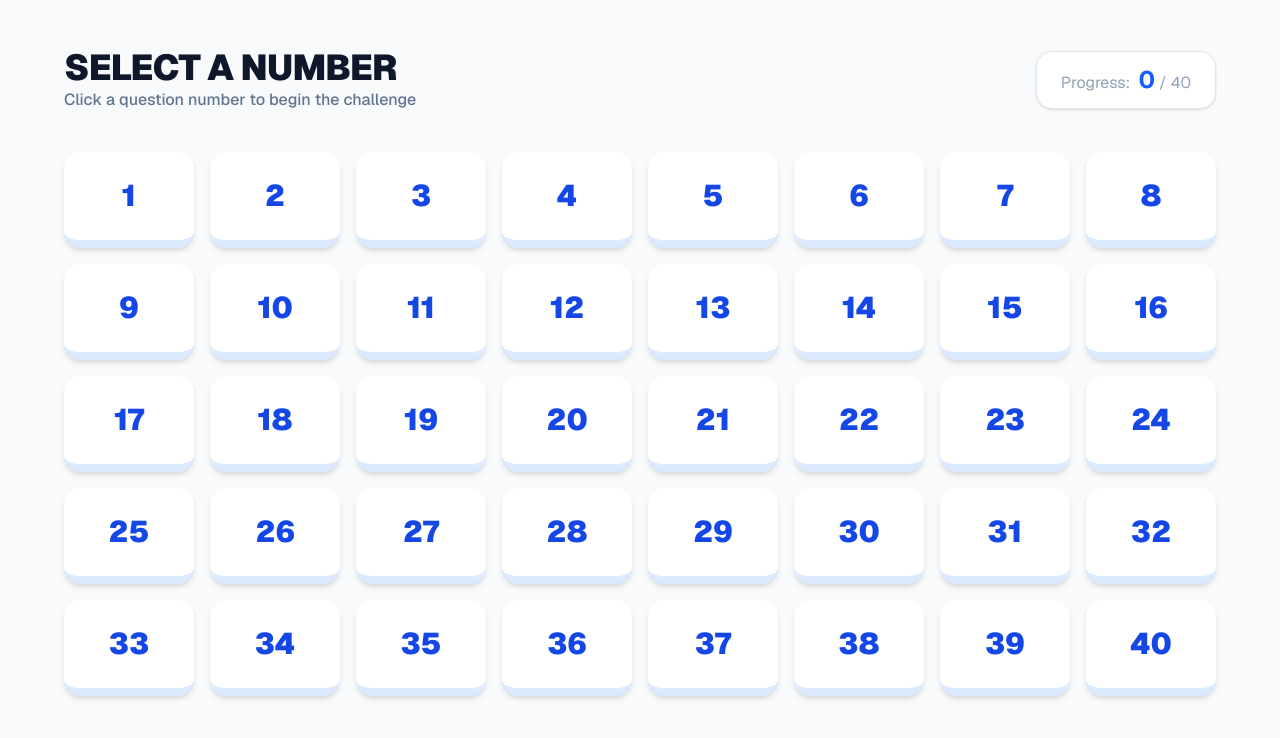
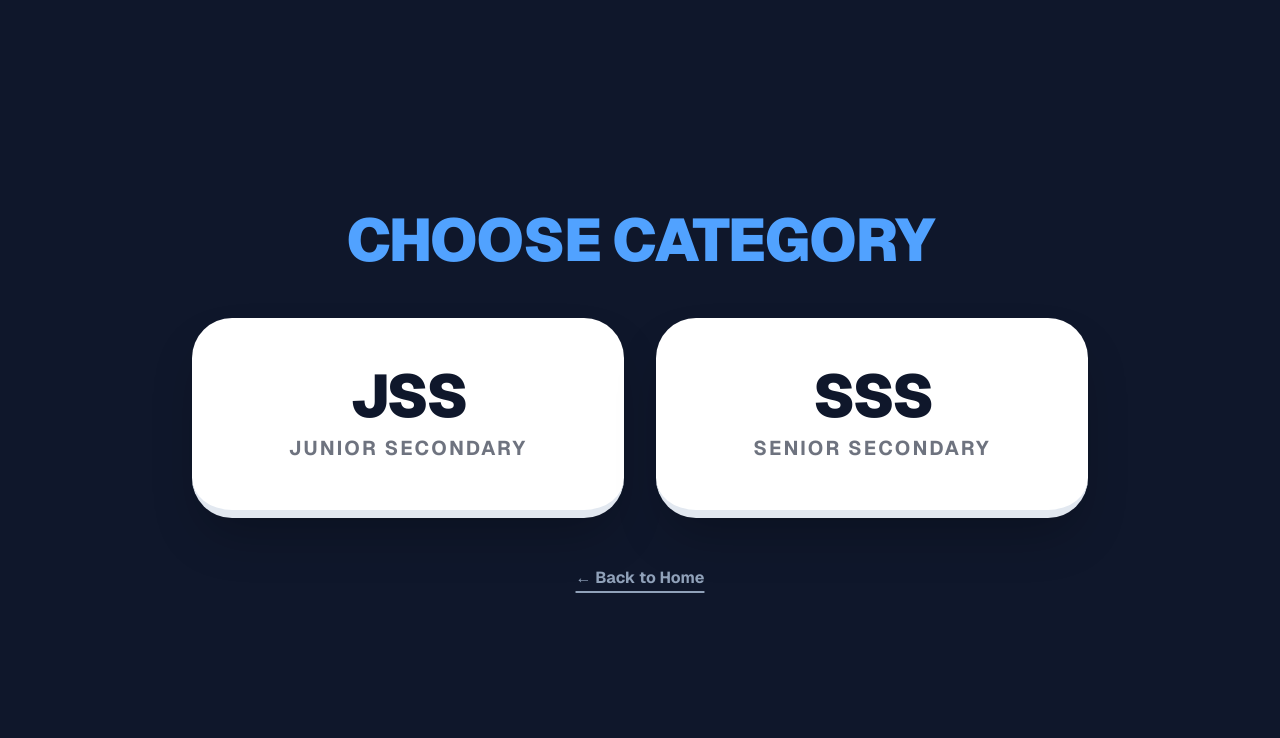
Before and after one commit to Clinton6801/math-quiz, a Next.js app: page / in a window 1280 px wide. Both pictures are taken after a click on the button "CONTINUE TO QUIZ". Shown: the top 738 px of the page. Built offline with nearby package versions, Linux system fonts and the light colour scheme.

Commit message:
categoryy

```diff
--- a/src/app/page.jsx
+++ b/src/app/page.jsx
@@ -6,51 +6,113 @@ import QuizView from '../components/QuizView';
 
 /**
  * MATHOPEDIA MAIN CONTROLLER
- * This file manages the overall state and navigation between the
- * Landing screen, the Question Selection Grid, and the Active Quiz view.
+ * Manages Category Selection (JSS vs SSS) and state across the quiz.
  */
 export default function MathopediaPage() {
-  const [view, setView] = useState('landing');
+  const [view, setView] = useState('landing'); // 'landing', 'category', 'grid', 'quiz'
+  const [category, setCategory] = useState(null); // 'JSS' or 'SSS'
   const [selectedId, setSelectedId] = useState(null);
-  const [usedQuestions, setUsedQuestions] = useState([]);
-  const [category, setCategory] = useState(null); // 'JSS' or 'SSS'
 
-  // Transition to the Grid
-  const handleStart = () => setView('grid');
+  // Track used questions for both categories separately
+  const [usedQuestions, setUsedQuestions] = useState({
+    JSS: [],
+    SSS: []
+  });
 
-  // Handle number selection from the Grid
-  const handleSelect = (id) => {
+  // 1. Landing -> Category Selection
+  const handleStart = () => setView('category');
+
+  // 2. Select Category (JSS/SSS) -> Grid
+  const handleCategorySelect = (cat) => {
+    setCategory(cat);
+    setView('grid');
+  };
+
+  // 3. Grid -> Quiz
+  const handleSelectQuestion = (id) => {
     setSelectedId(id);
     setView('quiz');
   };
 
-  // Logic for completing a question (saving state)
+  // 4. Quiz -> Grid (Mark as complete)
   const handleComplete = () => {
-    if (!usedQuestions.includes(selectedId)) {
-      setUsedQuestions(prev => [...prev, selectedId]);
+    if (category && !usedQuestions[category].includes(selectedId)) {
+      setUsedQuestions(prev => ({
+        ...prev,
+        [category]: [...prev[category], selectedId]
+      }));
     }
     setView('grid');
     setSelectedId(null);
   };
 
-  // Back to grid without marking as complete
+  // Back button logic to navigate through states
   const handleBack = () => {
-    setView('grid');
+    if (view === 'quiz') setView('grid');
+    else if (view === 'grid') setView('category');
+    else if (view === 'category') setView('landing');
     setSelectedId(null);
   };
 
   return (
-    <main className="min-h-screen bg-white">
+    <main className="min-h-screen bg-white font-sans">
+      {/* VIEW: LANDING PAGE */}
       {view === 'landing' && <Landing onStart={handleStart} />}
+
+      {/* VIEW: CATEGORY SELECTION */}
+      {view === 'category' && (
+        <div className="min-h-screen bg-slate-900 flex flex-col items-center justify-center p-6 text-white">
+          <h1 className="text-4xl md:text-6xl font-black mb-12 tracking-tight text-blue-400 text-center uppercase">
+            Choose Category
+          </h1>
+
+          <div className="flex flex-col md:flex-row gap-8 w-full max-w-4xl">
+            {/* JSS BUTTON */}
+            <button
+              onClick={() => handleCategorySelect('JSS')}
+              className="flex-1 bg-white text-slate-900 p-12 rounded-[2.5rem] shadow-2xl hover:bg-blue-600 hover:text-white transition-all transform hover:scale-105 active:scale-95 group border-b-8 border-slate-200 hover:border-blue-800"
+            >
+              <h2 className="text-6xl font-black mb-2 tracking-tighter">JSS</h2>
+              <p className="text-xl font-bold opacity-60 group-hover:opacity-100 uppercase tracking-widest">
+                Junior Secondary
+              </p>
+            </button>
+
+            {/* SSS BUTTON */}
+            <button
+              onClick={() => handleCategorySelect('SSS')}
+              className="flex-1 bg-white text-slate-900 p-12 rounded-[2.5rem] shadow-2xl hover:bg-purple-600 hover:text-white transition-all transform hover:scale-105 active:scale-95 group border-b-8 border-slate-200 hover:border-purple-800"
+            >
+              <h2 className="text-6xl font-black mb-2 tracking-tighter">SSS</h2>
+              <p className="text-xl font-bold opacity-60 group-hover:opacity-100 uppercase tracking-widest">
+                Senior Secondary
+              </p>
+            </button>
+          </div>
+
+          <button
+            onClick={handleBack}
+            className="mt-12 text-slate-400 hover:text-white font-bold transition-colors underline underline-offset-8 decoration-2"
+          >
+            ← Back to Home
+          </button>
+        </div>
+      )}
+
+      {/* VIEW: SELECTION GRID */}
       {view === 'grid' && (
         <SelectionGrid
-          usedQuestions={usedQuestions}
-          onSelect={handleSelect}
+          usedQuestions={usedQuestions[category]}
+          onSelect={handleSelectQuestion}
+          categoryName={category}
         />
       )}
+
+      {/* VIEW: ACTIVE QUIZ */}
       {view === 'quiz' && (
         <QuizView
           id={selectedId}
+          category={category}
           onComplete={handleComplete}
           onBack={handleBack}
         />
--- a/src/components/QuizView.js
+++ b/src/components/QuizView.js
@@ -1,21 +1,25 @@
 import React, { useState, useEffect } from 'react';
-import { ChevronLeft, Clock, CheckCircle, AlertCircle } from 'lucide-react';
+import { ChevronLeft, Clock, CheckCircle, AlertCircle, Eye } from 'lucide-react';
 import { QUIZ_CONFIG } from '../config/settings';
 
-export default function QuizView({ id, onComplete, onBack }) {
-  // Use a fallback value in case the config isn't loaded yet
-  const defaultTime = QUIZ_CONFIG?.DEFAULT_TIME ?? 90;
-
-  const [timeLeft, setTimeLeft] = useState(defaultTime);
+/**
+ * QUIZ VIEW COMPONENT
+ * Handles the question display, timer logic, and manual solution reveal.
+ */
+export default function QuizView({ id, category, onComplete, onBack }) {
+  const [timeLeft, setTimeLeft] = useState(QUIZ_CONFIG.DEFAULT_TIME);
   const [showSolution, setShowSolution] = useState(false);
   const [isPaused, setIsPaused] = useState(false);
+  const [isTimeUp, setIsTimeUp] = useState(false);
 
   useEffect(() => {
     let timer;
+    // Timer runs only if there is time left, not paused, and solution not yet shown
     if (timeLeft > 0 && !showSolution && !isPaused) {
       timer = setInterval(() => setTimeLeft((prev) => prev - 1), 1000);
     } else if (timeLeft === 0 && !showSolution) {
-      setShowSolution(true);
+      setIsTimeUp(true);
+      setIsPaused(true); // Stop everything when time is up
     }
     return () => clearInterval(timer);
   }, [timeLeft, showSolution, isPaused]);
@@ -28,58 +32,64 @@ export default function QuizView({ id, onComplete, onBack }) {
 
   return (
     <div className="min-h-screen bg-white p-4 md:p-8 flex flex-col items-center font-sans">
+      {/* HEADER SECTION */}
       <div className="w-full max-w-6xl flex justify-between items-center mb-6 bg-slate-900 p-6 rounded-2xl text-white shadow-xl">
         <div className="flex items-center gap-4">
           <button onClick={onBack} className="p-2 hover:bg-slate-800 rounded-full transition-colors">
             <ChevronLeft size={32} />
           </button>
           <div>
-            <h2 className="text-xl font-bold text-blue-400">Question #{id}</h2>
-            <p className="text-xs text-slate-400 uppercase tracking-widest font-bold italic">Mathopedia Challenge</p>
+            <h2 className="text-xl font-bold text-blue-400">{category} - Question #{id}</h2>
+            <p className="text-xs text-slate-400 uppercase tracking-widest font-bold">Mathopedia Competition</p>
           </div>
         </div>
 
-        <div className={`flex items-center gap-3 text-5xl font-mono font-black ${timeLeft < 11 && !showSolution ? 'text-red-500 animate-pulse' : 'text-white'}`}>
-          <Clock size={40} className={timeLeft < 11 && !showSolution ? 'text-red-500' : 'text-blue-500'} />
-          {formatTime(timeLeft)}
+        <div className={`flex items-center gap-3 text-5xl font-mono font-black
+          ${isTimeUp && !showSolution ? 'text-red-500 animate-pulse' : 'text-white'}
+          ${timeLeft < 11 && timeLeft > 0 ? 'text-orange-500' : ''}`}
+        >
+          <Clock size={40} className={isTimeUp ? 'text-red-500' : 'text-blue-500'} />
+          {isTimeUp && !showSolution ? "TIME UP!" : formatTime(timeLeft)}
         </div>
       </div>
 
-      <div className="relative w-full max-w-6xl aspect-[16/9] bg-slate-50 rounded-[2.5rem] overflow-hidden border-8 border-slate-100 shadow-2xl">
-        <div className="absolute inset-0 flex items-center justify-center p-8">
+      {/* IMAGE DISPLAY BOX */}
+      <div className="relative w-full max-w-6xl aspect-[16/9] bg-slate-50 rounded-[2.5rem] overflow-hidden border-8 border-slate-100 shadow-2xl flex items-center justify-center">
         <img
-            // Update the image path to include the category folder
           src={`/images/${category}/${showSolution ? 'solutions/s' : 'questions/q'}${id}.png`}
           alt={showSolution ? "Solution" : "Question"}
-            className="max-w-full max-h-full object-contain"
+          className="max-w-full max-h-full object-contain p-8 transition-opacity duration-500"
           onError={(e) => {
-              e.target.src = "https://via.placeholder.com/800x450?text=Image+Not+Found+Check+Public+Folder";
+            e.target.src = "https://via.placeholder.com/800x450?text=Question+Image+Not+Found";
           }}
         />
-        </div>
 
         {showSolution && (
-          <div className="absolute top-0 w-full bg-green-600 text-white text-center font-black py-4 text-3xl tracking-[0.3em] uppercase shadow-lg flex items-center justify-center gap-3">
+          <div className="absolute top-0 w-full bg-green-600 text-white text-center font-black py-4 text-3xl tracking-[0.3em] uppercase shadow-lg flex items-center justify-center gap-3 animate-bounce-in">
             <CheckCircle size={32} />
             Official Solution
           </div>
         )}
       </div>
 
+      {/* CONTROL BUTTONS */}
       <div className="mt-8 flex items-center gap-6">
         {!showSolution && (
           <>
             <button
               onClick={() => setIsPaused(!isPaused)}
-              className="px-8 py-4 bg-slate-200 text-slate-700 rounded-2xl font-bold hover:bg-slate-300 transition-all text-xl"
+              className={`px-8 py-4 rounded-2xl font-bold text-xl transition-all shadow-md
+                ${isPaused ? 'bg-blue-600 text-white' : 'bg-slate-200 text-slate-700 hover:bg-slate-300'}`}
+              disabled={isTimeUp}
             >
               {isPaused ? "RESUME" : "PAUSE"}
             </button>
+
             <button
-              onClick={() => setTimeLeft(0)}
-              className="px-8 py-4 bg-red-100 text-red-600 rounded-2xl font-bold hover:bg-red-600 hover:text-white transition-all text-xl flex items-center gap-2"
+              onClick={() => setShowSolution(true)}
+              className="px-10 py-4 bg-orange-500 text-white rounded-2xl font-bold hover:bg-orange-600 transition-all text-xl flex items-center gap-3 shadow-lg transform hover:scale-105"
             >
-              <AlertCircle size={24} />
+              <Eye size={24} />
               REVEAL SOLUTION
             </button>
           </>
@@ -88,9 +98,9 @@ export default function QuizView({ id, onComplete, onBack }) {
         {showSolution && (
           <button
             onClick={onComplete}
-            className="px-20 py-6 bg-blue-700 text-white rounded-3xl font-black text-3xl shadow-2xl hover:bg-blue-800 transform hover:scale-105 transition-all"
+            className="px-20 py-6 bg-blue-700 text-white rounded-3xl font-black text-4xl shadow-2xl hover:bg-blue-800 transform hover:scale-105 transition-all border-b-8 border-blue-900 active:border-b-0"
           >
-            FINISH & RETURN →
+            FINISH QUESTION →
           </button>
         )}
       </div>
```
Lines whose indentation alone changed are shown as unchanged.
